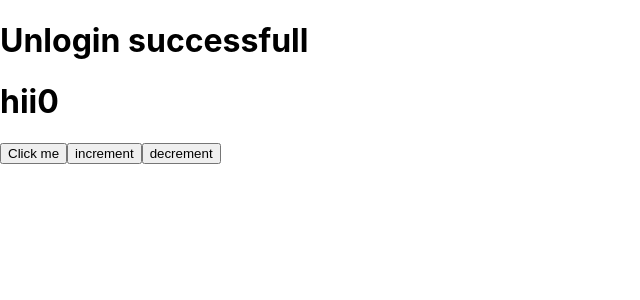
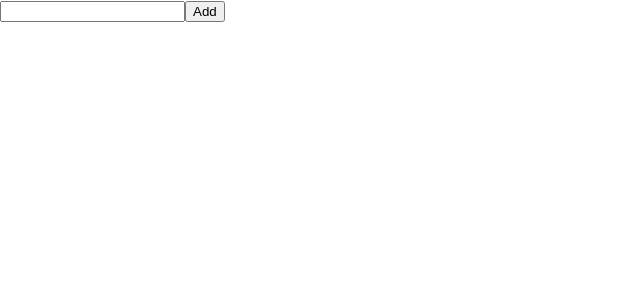
Before and after one commit to AbhishekSATHRAJ/React.js1, a React (Create React App) app in the folder my-profile/: page / in a window 1280 px wide. Shown: the top 300 px of the page, without its empty margins (0-640 px from the left). Built offline with nearby package versions, Linux system fonts and the light colour scheme.

Commit message:
modified

```diff
--- a/my-profile/src/App.js
+++ b/my-profile/src/App.js
@@ -6,15 +6,17 @@ import './App.css';
 // import FuncLifeCycle from './functioncomponent/index'
 // import Calculator from './calculator/index'
 // import Row from './table/table1'
-import Parent from './propsdrilling/parent';
-import FuncLifeCycle from './functioncomponent/index';
+// import Parent from './propsdrilling/parent';
+// import FuncLifeCycle from './functioncomponent/index';
+import Todo from './todo/index';
 function App() {
   return (
     <>
     {/* <Main/> */}
     {/* <Row/> */}
-    <Parent/>
-    <FuncLifeCycle/>
+    {/* <Parent/>
+    <FuncLifeCycle/> */}
+    <Todo/>
     {/* <Calculator/> */}
     {/* <FuncLifeCycle/> */}
     {/* <Mount/> */}
```
